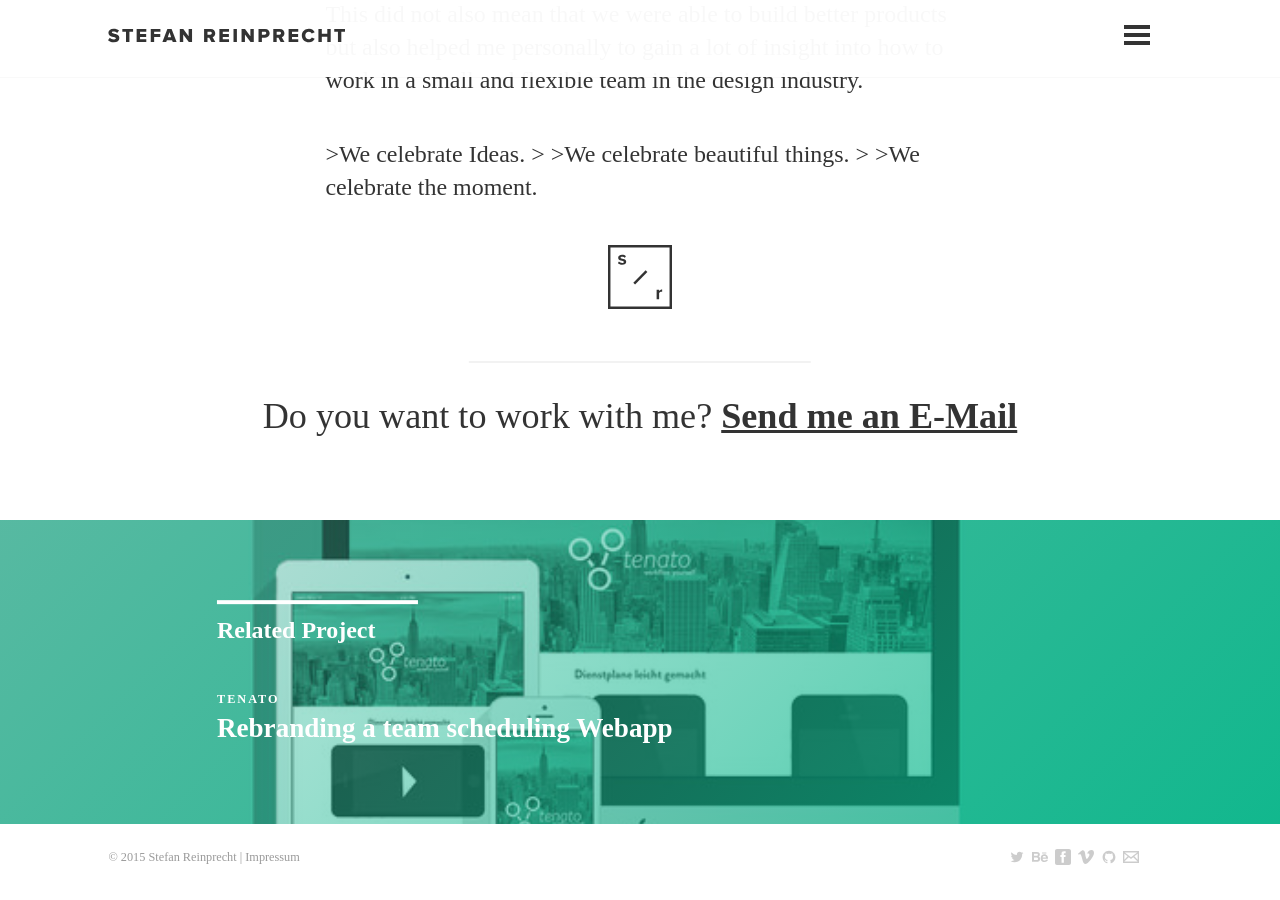
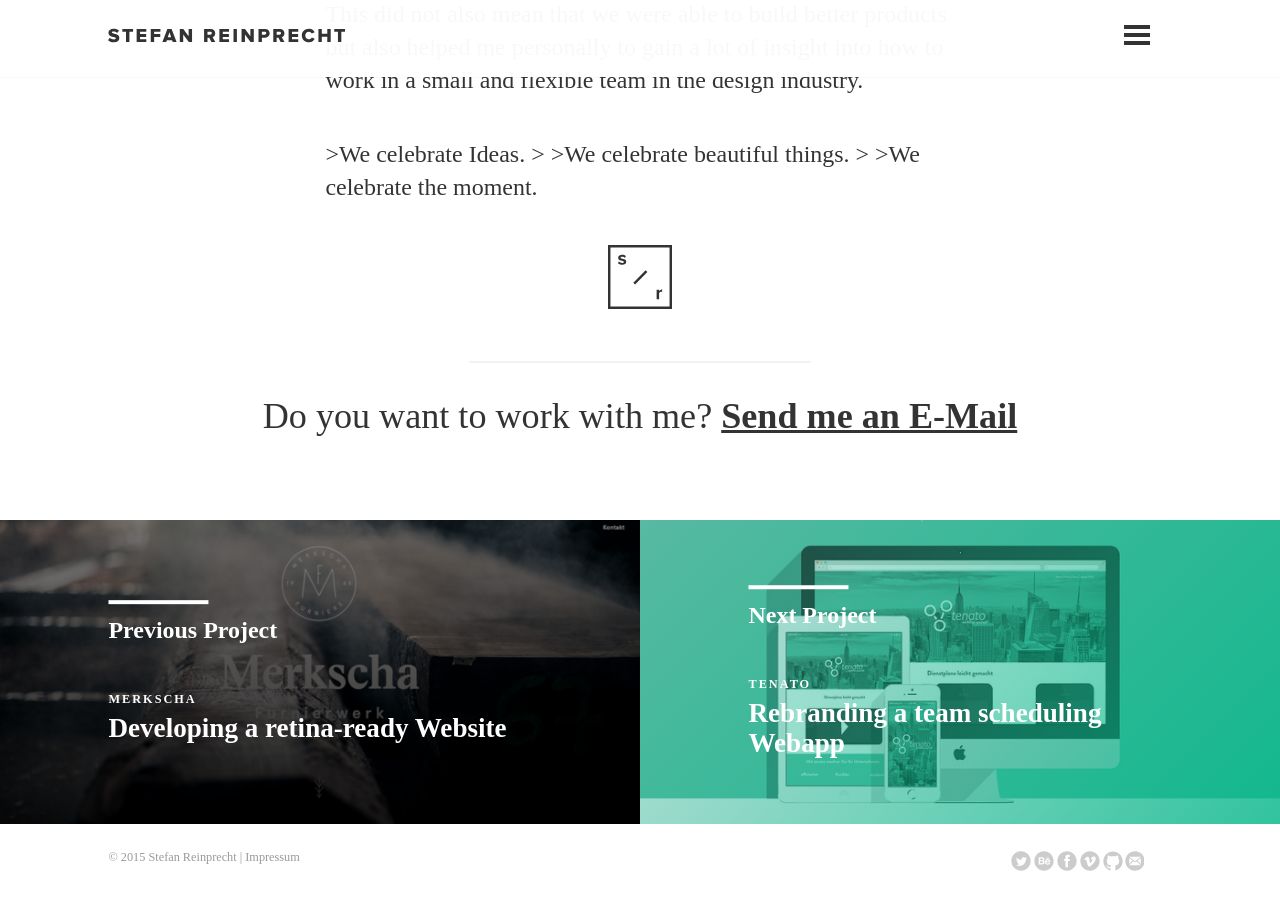
Before and after one commit to Reinpal/reinpal.github.io, a Jekyll site: the page built from work/_posts/2014-11-15-wundertuete.md, in a window 1280 px wide and 900 px high, scrolled down 6292 px. Built offline with Jekyll 4.4.1, drawn with Linux system fonts in a browser that asks for light colours; nearby versions of some CDN libraries.

Commit message:
pagination, social icons, minor adjustments

```diff
--- a/_data/friends.yml
+++ b/_data/friends.yml
@@ -11,7 +11,7 @@
     - Tenato
     - sechserhaus
     - Based
-  website: https://www.behance.net/lukaskollmann
+  website: https://www.lukaskollmann.at
   avatar: https://mir-cdn.behance.net/v1/rendition/user/138/6205503.5412e2d59f891.jpg
 
 - name: Barbara Gundl
@@ -19,7 +19,7 @@
     - Wundertuete
     - sechserhaus
   website: http://barbaragundl.com
-  avatar: https://fbcdn-profile-a.akamaihd.net/hprofile-ak-xpa1/v/t1.0-1/c177.4.631.631/s320x320/1460956_3898803725276_270965472_n.jpg?oh=271b7a5444af987a1735727dac224c22&oe=54DA2566&__gda__=1423568887_992d8de511afa07708525d589368e78b
+  avatar: https://fbcdn-profile-a.akamaihd.net/hprofile-ak-xpa1/v/t1.0-1/c177.4.631.631/s320x320/1460956_3898803725276_270965472_n.jpg?oh=cdc509019b5af705301d898750c3c0ab&oe=5550CC66&__gda__=1431344887_013e4656b93206ebea8bac881312ff65
 
 - name: Jakob Listabarth
   project:
@@ -38,7 +38,7 @@
   project:
     - Merkscha
   website: http://josefheigl.com
-  avatar: https://fbcdn-profile-a.akamaihd.net/hprofile-ak-frc3/v/t1.0-1/c150.40.500.500/s320x320/1011402_10151714319319350_770416728_n.jpg?oh=013d3bb1555130491a1e92bcf1e3d22f&oe=54D2C388&__gda__=1423356697_3626aef8dc019fc910632fa5e7cd690c
+  avatar: https://fbcdn-profile-a.akamaihd.net/hprofile-ak-frc3/v/t1.0-1/c150.40.500.500/s320x320/1011402_10151714319319350_770416728_n.jpg?oh=7b6d3cdca168afee33a785cfe87e52d3&oe=55496A88&__gda__=1431132697_ac2fa95206bc1e670501cf33ab8f4cc9
 
 - name: Marie-Christin Url
   project:
--- a/_includes/related-post.html
+++ b/_includes/related-post.html
@@ -1,10 +1,28 @@
-<section class="related-post">
 
+{% if page.previous.url and page.next.url %}
+<section class="related-post previous-post">
+
+  {% if page.previous.url %}
+  <div class="cover-image cover-image--{{ page.previous.client }}" style="background-image: url({{page.previous.cover-image}})">
+
+    <div class="related-post-content">
+      <h4 class="related-post-title">Previous Project</h4>
+      <p class="related-post-meta">{{ page.previous.client }}</p>
+      <h2 class="related-post-header">
+        <a class="post-link" href="{{ page.previous.url | prepend: site.baseurl }}">{{ page.previous.title }}</a>
+      </h2>
+    </div>
+
+  </div>
+  {% endif %}
+</section>
+
+<section class="related-post next-post">
   {% if page.next.url %}
   <div class="cover-image cover-image--{{ page.next.client }}" style="background-image: url({{page.next.cover-image}})">
 
     <div class="related-post-content">
-      <h4 class="related-post-title">Related Project</h4>
+      <h4 class="related-post-title">Next Project</h4>
     	<p class="related-post-meta">{{ page.next.client }}</p>
     	<h2 class="related-post-header">
         <a class="post-link" href="{{ page.next.url | prepend: site.baseurl }}">{{ page.next.title }}</a>
@@ -12,20 +30,38 @@
     </div>
 
   </div>
-  {% else %}
-  {% for post in site.related_posts limit:1 offset:4 %}
-  <div class="cover-image cover-image--{{ post.client }}" style="background-image: url({{post.cover-image}})">
+  {% endif %}
+
+</section>
+
+{% else %}
+<section class="related-post">
+
+  {% if page.previous.url %}
+  <div class="cover-image cover-image--{{ page.previous.client }}" style="background-image: url({{page.previous.cover-image}})">
 
     <div class="related-post-content">
-      <h4 class="related-post-title">Related Project</h4>
-      <p class="related-post-meta">{{ post.client }}</p>
+      <h4 class="related-post-title">Previous Project</h4>
+      <p class="related-post-meta">{{ page.previous.client }}</p>
       <h2 class="related-post-header">
-        <a class="post-link" href="{{ post.url | prepend: site.baseurl }}">{{ post.title }}</a>
+        <a class="post-link" href="{{ page.previous.url | prepend: site.baseurl }}">{{ page.previous.title }}</a>
       </h2>
     </div>
 
   </div>
-  {% endfor %}
+  {% else %}
+  <div class="cover-image cover-image--{{ page.next.client }}" style="background-image: url({{page.next.cover-image}})">
+
+    <div class="related-post-content">
+      <h4 class="related-post-title">Next Project</h4>
+      <p class="related-post-meta">{{ page.next.client }}</p>
+      <h2 class="related-post-header">
+        <a class="post-link" href="{{ page.next.url | prepend: site.baseurl }}">{{ page.next.title }}</a>
+      </h2>
+    </div>
+
+  </div>
   {% endif %}
 
 </section>
+{% endif %}
--- a/js/site.js
+++ b/js/site.js
@@ -122,6 +122,12 @@
     // $(window).focus(function(){
     //   document.title = title;
     // });
+
+    // show dash when no collaborator
+    if ( $('.avatar-list--collaborators').children().length === 0) {
+     $('.avatar-list--collaborators').append('<p>&mdash;</p>');
+    }
+
     // use behance API to get portfolio items
     var apiKey = 'ExD8KWmq7c8iVz2UdVbJKP10BZfbN7zC';
     var userID = 'StefanReinprecht';
--- a/scss/_footer.scss
+++ b/scss/_footer.scss
@@ -103,25 +103,25 @@
 
 	& a {
 		display: block;
-		height: 20px;
+		height: 25px;
 	}
 
 }
 
 .icon {
 	display: block;
-	height: 20px;
+	height: 25px;
 }
 
 .footer-col .icon svg {
-	height: 1.25em;
-	width: 1.25em;
+	height: 1.5em;
+	width: 1.5em;
 	fill: black(0.2);
 	transition: fill 0.25s;
 
 	@include breakpoint($medium) {
-		height: 1em;
-		width: 1em;
+		height: 1.5em;
+		width: 1.5em;
 	}
 }
 
--- a/scss/_layout.scss
+++ b/scss/_layout.scss
@@ -222,6 +222,14 @@ body.no_scroll {
 	}
 }
 
+.previous-post, .next-post {
+	width: 100%;
+
+	@include breakpoint($medium) {
+		width: 50%;
+		float: left;
+	}
+}
 
 .related-post-content, .all-projects-content {
 	@include centerer();
--- a/work/_posts/2014-11-15-wundertuete.md
+++ b/work/_posts/2014-11-15-wundertuete.md
@@ -36,7 +36,7 @@ The next step was to come up with a Corporate Design. We all started thinking of
 
 ### The Logo
 
-My personal take on the Logo was to create a strong mark that would work on its own. I decided to use a slightly modified version of the font “Brandon Grotesque Bold”. Its modern character and the small x-height helped creating a distinguished logo mark. It acts as a contrast to our fun and playful nature by not showing what we are all about at first sight. Just how a Wundertüte works in real life.
+My personal take on the Logo was to create a strong mark that would work on its own. I decided to use a slightly modified version of the font &#x201C;Brandon Grotesque Bold&#x201D;. Its modern character and the small x-height helped creating a distinguished logo mark. It acts as a contrast to our fun and playful nature by not showing what we are all about at first sight. Just how a Wundert&#xFC;te works in real life.
 
 <img class="post-img" src="../../assets/dist/wundertuete/img/wundertuete_logo_construction.png" alt="The final Logo" srcset="../../assets/dist/wundertuete/img/wundertuete_logo_construction-small.png 250w, ../../assets/dist/wundertuete/img/wundertuete_logo_construction-medium.png 500w, ../../assets/dist/wundertuete/img/wundertuete_logo_construction-large.png 700w" sizes="(min-width: 31.25em) 66vw, (min-width: 56.25em) 50vw, 100vw">
 
```
Also changed, not shown: other parts of work/_posts/2014-11-15-wundertuete.md (+5 -5 lines), work/_posts/2014-11-22-tenato.md (+5 -5 lines), _includes/svg-defs.svg, css/global-unprefixed.css, css/global.css, js/site.min.js, svg/behance.svg, svg/email.svg, svg/facebook.svg, svg/twitter.svg, svg/vimeo.svg, 1 other file.
